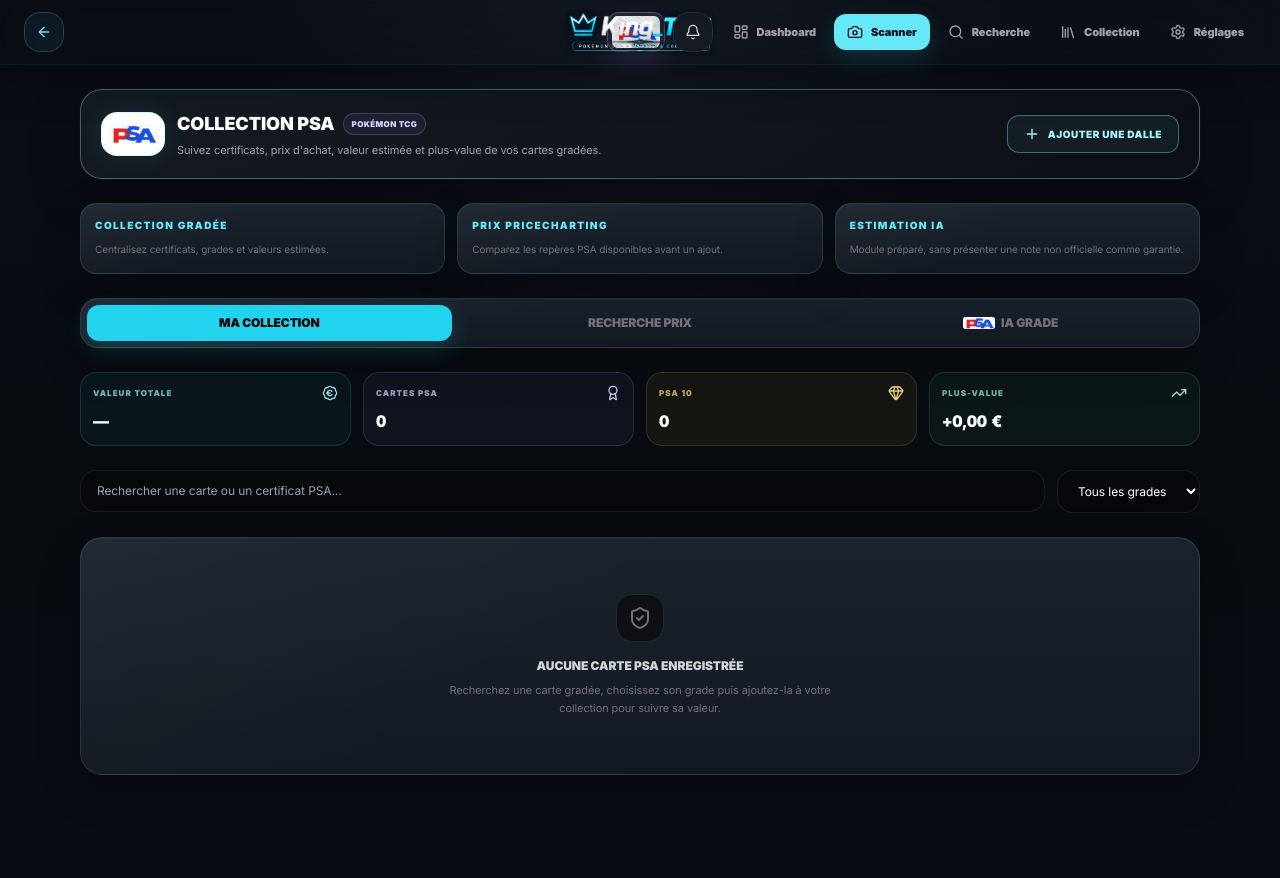
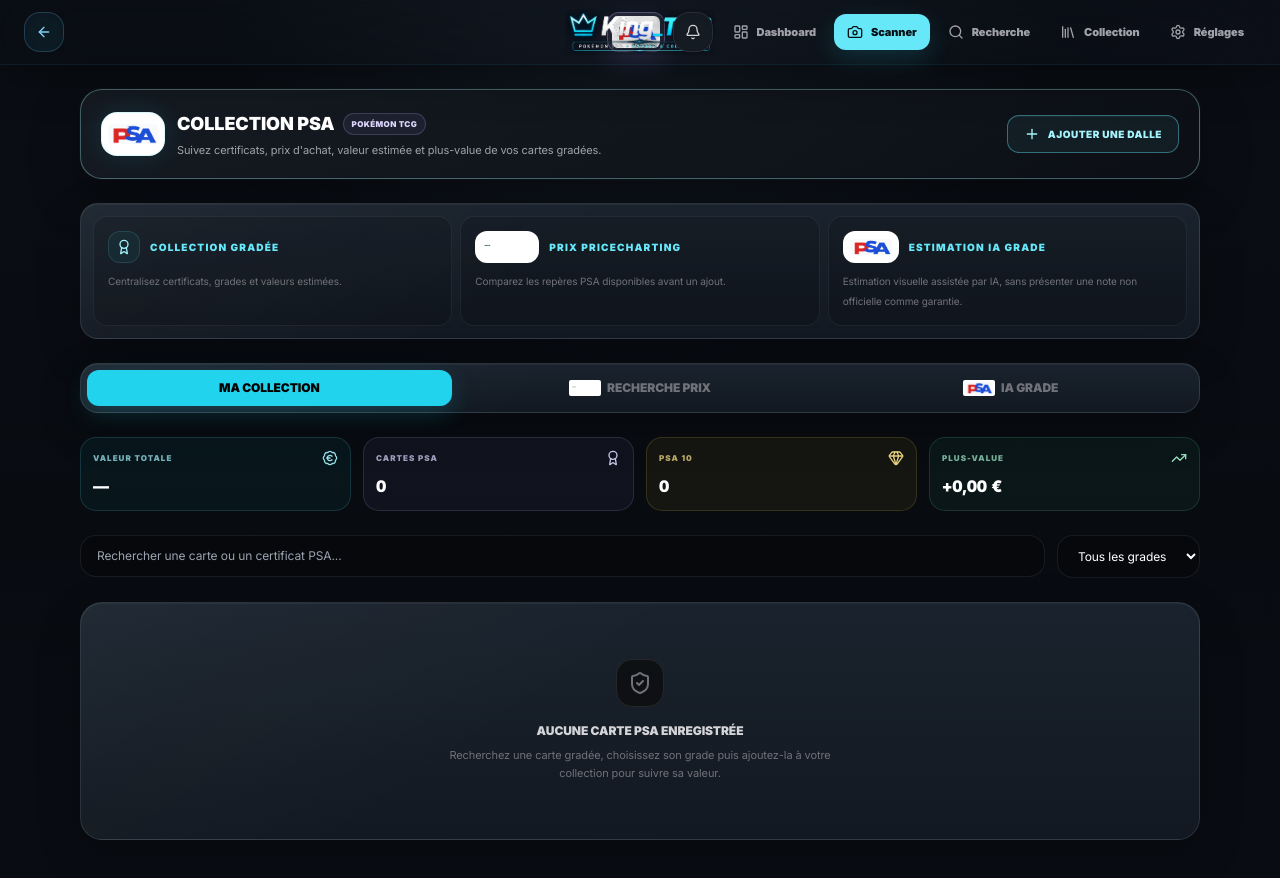
Before and after one commit to dylangdm1-dotcom/King_TcgV1, a Next.js app: page /psa in a window 1280 px wide. Shown: the top 878 px of the page. Built offline with nearby package versions, Linux system fonts and the light colour scheme.

Commit message:
Refactor PSA page layout and improve UI elements

```diff
--- a/app/psa/page.tsx
+++ b/app/psa/page.tsx
@@ -316,17 +316,38 @@ export default function PSAPage() {
             </div>
           </section>
 
-          <section className="grid gap-3 sm:grid-cols-3">
-            {[
-              ["Collection gradée", "Centralisez certificats, grades et valeurs estimées."],
-              ["Prix PriceCharting", "Comparez les repères PSA disponibles avant un ajout."],
-              ["Estimation IA", "Module préparé, sans présenter une note non officielle comme garantie."],
-            ].map(([title, description]) => (
-              <div key={title} className="kt-premium-panel rounded-[16px] p-3.5">
-                <p className="text-[10px] font-black uppercase tracking-[0.14em] text-cyan-300">{title}</p>
-                <p className="mt-1.5 text-[10px] leading-5 text-zinc-500">{description}</p>
+          <section className="kt-premium-panel overflow-hidden rounded-[18px] p-2 sm:p-3">
+            <div className="grid gap-2 sm:grid-cols-3">
+              <div className="rounded-[14px] border border-white/[0.06] bg-black/15 p-3.5">
+                <div className="flex items-center gap-2.5">
+                  <div className="flex h-8 w-8 shrink-0 items-center justify-center rounded-xl border border-cyan-300/15 bg-cyan-400/[0.06] text-cyan-200">
+                    <Award className="h-4 w-4" />
+                  </div>
+                  <p className="text-[10px] font-black uppercase tracking-[0.12em] text-cyan-300">Collection gradée</p>
+                </div>
+                <p className="mt-2 text-[10px] leading-5 text-zinc-500">Centralisez certificats, grades et valeurs estimées.</p>
               </div>
-            ))}
+
+              <div className="rounded-[14px] border border-white/[0.06] bg-black/15 p-3.5">
+                <div className="flex items-center gap-2.5">
+                  <div className="flex h-8 w-16 shrink-0 items-center justify-center rounded-xl border border-white/[0.08] bg-white px-1.5 py-1">
+                    <img src="/marketplaces/pricecharting.png" alt="PriceCharting" className="h-full w-full object-contain" />
+                  </div>
+                  <p className="text-[10px] font-black uppercase tracking-[0.12em] text-cyan-300">Prix PriceCharting</p>
+                </div>
+                <p className="mt-2 text-[10px] leading-5 text-zinc-500">Comparez les repères PSA disponibles avant un ajout.</p>
+              </div>
+
+              <div className="rounded-[14px] border border-white/[0.06] bg-black/15 p-3.5">
+                <div className="flex items-center gap-2.5">
+                  <div className="flex h-8 w-14 shrink-0 items-center justify-center rounded-xl border border-white/[0.08] bg-white px-1.5 py-1">
+                    <img src="/brands/psa.png" alt="PSA" className="h-full w-full object-contain" />
+                  </div>
+                  <p className="text-[10px] font-black uppercase tracking-[0.12em] text-cyan-300">Estimation IA Grade</p>
+                </div>
+                <p className="mt-2 text-[10px] leading-5 text-zinc-500">Estimation visuelle assistée par IA, sans présenter une note non officielle comme garantie.</p>
+              </div>
+            </div>
           </section>
 
           {/* NAVIGATION */}
@@ -362,8 +383,11 @@ export default function PSAPage() {
                 }`}
               >
                 <span className="flex items-center justify-center gap-1.5">
+                  {tab.id === "search" ? (
+                    <img src="/marketplaces/pricecharting.png" alt="" aria-hidden="true" className="h-4 w-8 rounded-sm bg-white object-contain px-0.5" />
+                  ) : null}
                   {tab.id === "estimation" ? (
-                    <img src="/brands/psa.png" alt="" aria-hidden="true" className="h-4 w-8 rounded-sm object-contain" />
+                    <img src="/brands/psa.png" alt="" aria-hidden="true" className="h-4 w-8 rounded-sm bg-white object-contain px-0.5" />
                   ) : null}
                   {tab.label}
                 </span>
```
